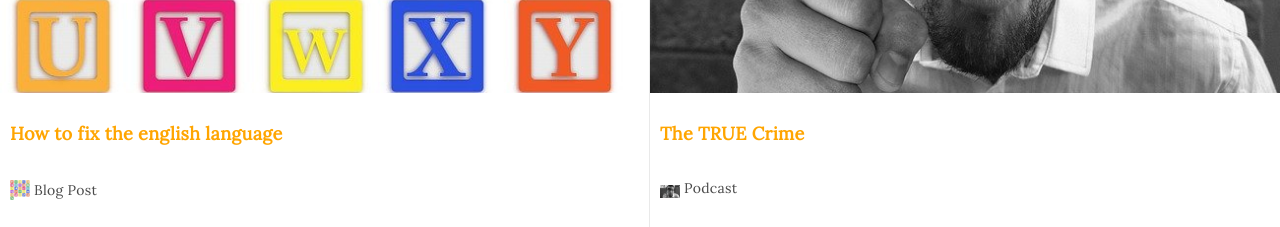
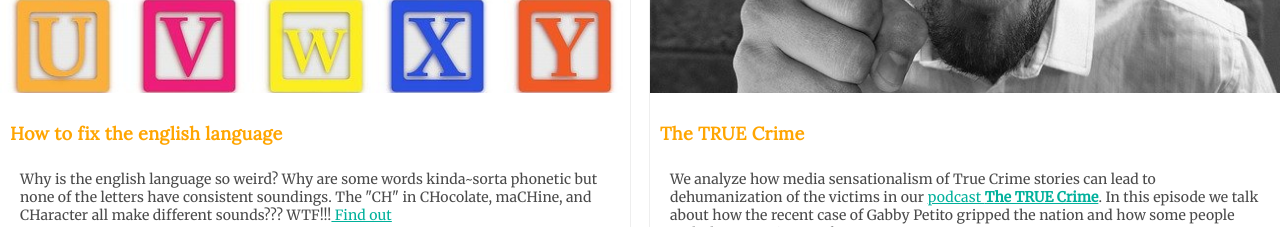
Before and after one commit to raseen3/raseen3.github.io, a plain HTML site: page index.html in a window 1280 px wide. Shown: the part 1151-1378 px from the top of the page. Drawn offline with Linux system fonts and the light colour scheme.

Commit message:
added some tweaks

```diff
--- a/css/style.css
+++ b/css/style.css
@@ -99,39 +99,12 @@ img {
 }
 
 .project {
-  box-shadow: 0 1px 1px 0 rgba(0, 0, 0, 0.5);
+  box-shadow: 0 0px 1px 0 rgb(0 0 0 / 40%);
   width: 100%;
-}
-
-.a {
-
 }
 
 a {
   color: #00b09b;
-}
-
-.c {
-
-}
-
-.time {
-  padding-left: 10px;
-  padding-top: 10px;
-  width: 20px;
-  height: auto;
-}
-
-.mins {
-  display: inline-block;
-  font-family: 'Lora', serif;
-  font-size: 14px;
-  font-weight: 500;
-  letter-spacing: 0.3px;
-  text-align: left;
-  color: #4a4a4a;
-  position: relative;
-  bottom: 5px;
 }
 
 .description {
@@ -142,15 +115,7 @@ a {
   letter-spacing: 0.1px;
   text-align: left;
   color: #4a4a4a;
-  padding: 10px 0px 10px 10px;
-  border-top: 1px solid #4a4a4a;
-}
-
-.logo {
-  width: 115px;
-  height: 21.1px;
-  object-fit: contain;
-  padding: 20px;
+  padding: 0px 20px 20px 20px;
 }
 
 .container {
--- a/index.html
+++ b/index.html
@@ -6,7 +6,6 @@
     <!-- Added viewpoint to help it work on mobile -->
     <meta name="viewport" content="width=device-width, initial-scale=1.0, maximum-scale=1.0, user-scalable=no">
     <title>Raseen</title>
-    <link rel="stylesheet" type="text/css" href="reset.css" />
     <link rel="stylesheet" type="text/css" href="css/style.css" />
     <link rel="preconnect" href="https://fonts.gstatic.com">
     <link href="https://fonts.googleapis.com/css?family=Poppins:400,600" rel="stylesheet">
@@ -33,34 +32,26 @@
       </header>
 
       <main id="projects">
-        <div class="recipe a">
+        <div class="project a">
           <img src="images/alphabet.jpg" />
           <h2>How to fix the english language</h2>
-          <img src="images/alphabet.jpg" class="time" />
-          <p class="mins">Blog Post</p>
           <p class="description">
             Why is the english language so weird? Why are some words kinda~sorta phonetic but none of the letters have consistent soundings. The "CH" in CHocolate, maCHine, and CHaracter all make different sounds??? WTF!!!<a href="https://medium.com/@raseen3/the-new-american-dictionarium-84580ccffe03"> Find out</a></p>
         </div>
         <div class="project b">
           <img src="images/magnifyingGlass.jpg" />
           <h2>The TRUE Crime</h2>
-          <img src="images/magnifyingGlass.jpg" class="time" />
-          <p class="mins">Podcast</p>
           <p class="description">We analyze how media sensationalism of True Crime stories can lead to dehumanization of the victims in our <a href="https://soundcloud.com/olivia-ferrare/the-true-crime-behind-americas-deadly-fascinationengl-3844-podcast/s-FmRT1v30dhB?si=dce2ef7707264c19b408790033e99b0a"> podcast <b>The TRUE Crime</b></a>. In this episode we talk about how the recent case of Gabby Petito gripped the nation and how some people took that attention too far.</p>
         </div>
         <div class="project c">
           <img src="images/google.jpg" />
           <h2>How to Google</h2>
-          <img src="images/google.jpg" class="time" />
-          <p class="mins">25 mins</p>
           <p class="description">
             Google is a <b>POWERFUL</b> search engine, <i>SO</i> <b>POWERFUL</b> that many of its ability are known to the lay user. Find out what they are and unlock these <u>SECRETS</u> to become <i>SO</i> much more <b>POWERFUL</b> <a href="https://www.youtube.com/watch?v=dDkFg_Bwngw">here</a>.</p>
         </div>
         <div class="project d">
           <img src="images/github.jpg" />
           <h2>GitHub</h2>
-          <img src="https://content.codecademy.com/courses/learn-css-grid/lesson-ii/time.svg" class="time" />
-          <p class="mins">45 mins</p>
           <p class="description">
             There once was a man named Raseen.
             <br>Who liked to code on his machine.
```
